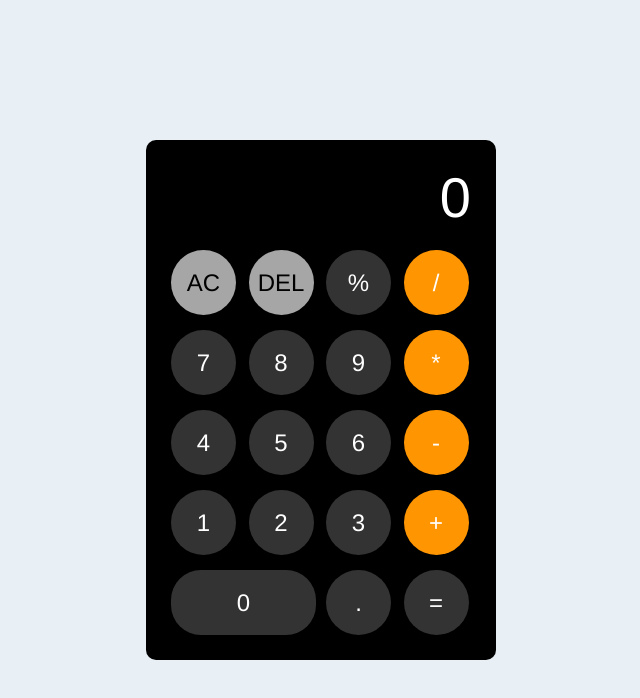
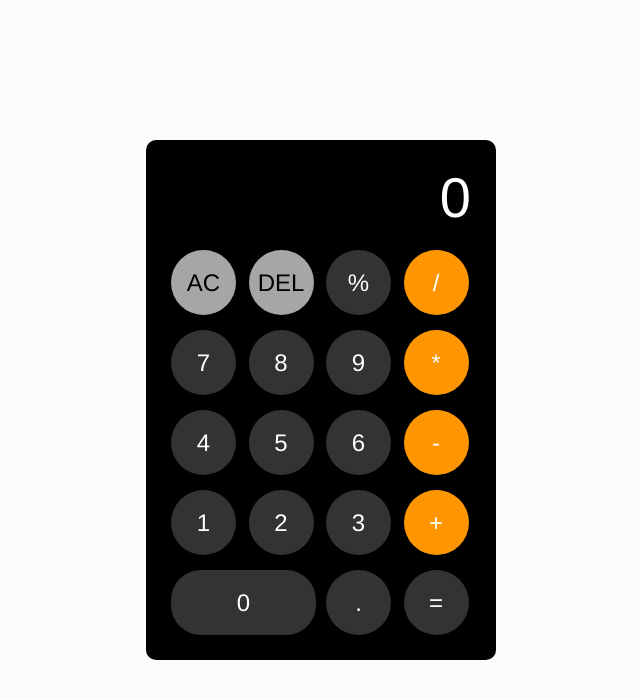
Before and after one commit to abin-dev07/Calculator, a plain HTML site: page index.html in a window 1280 px wide. Shown: the whole page, without its empty margins (319-959 px from the left). Drawn offline with Linux system fonts and the light colour scheme.

Commit message:
Chnaged the bg color

```diff
--- a/style.css
+++ b/style.css
@@ -6,7 +6,7 @@
   }
 
   body {
-    background-color: #e8f0f5;
+    background-color: #fcfcfc;
     min-height: 100vh;
     display: flex;
     align-items: center;
```
